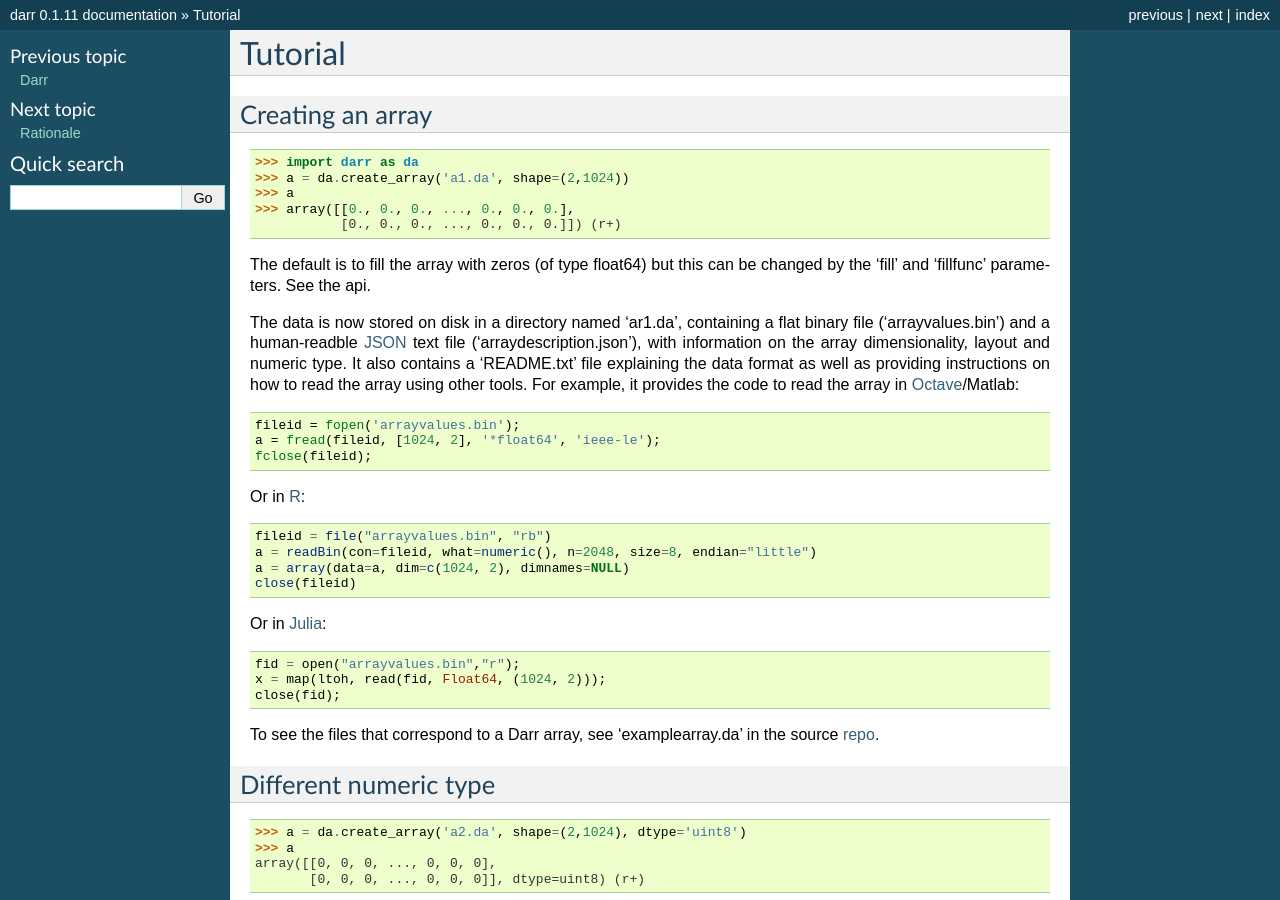
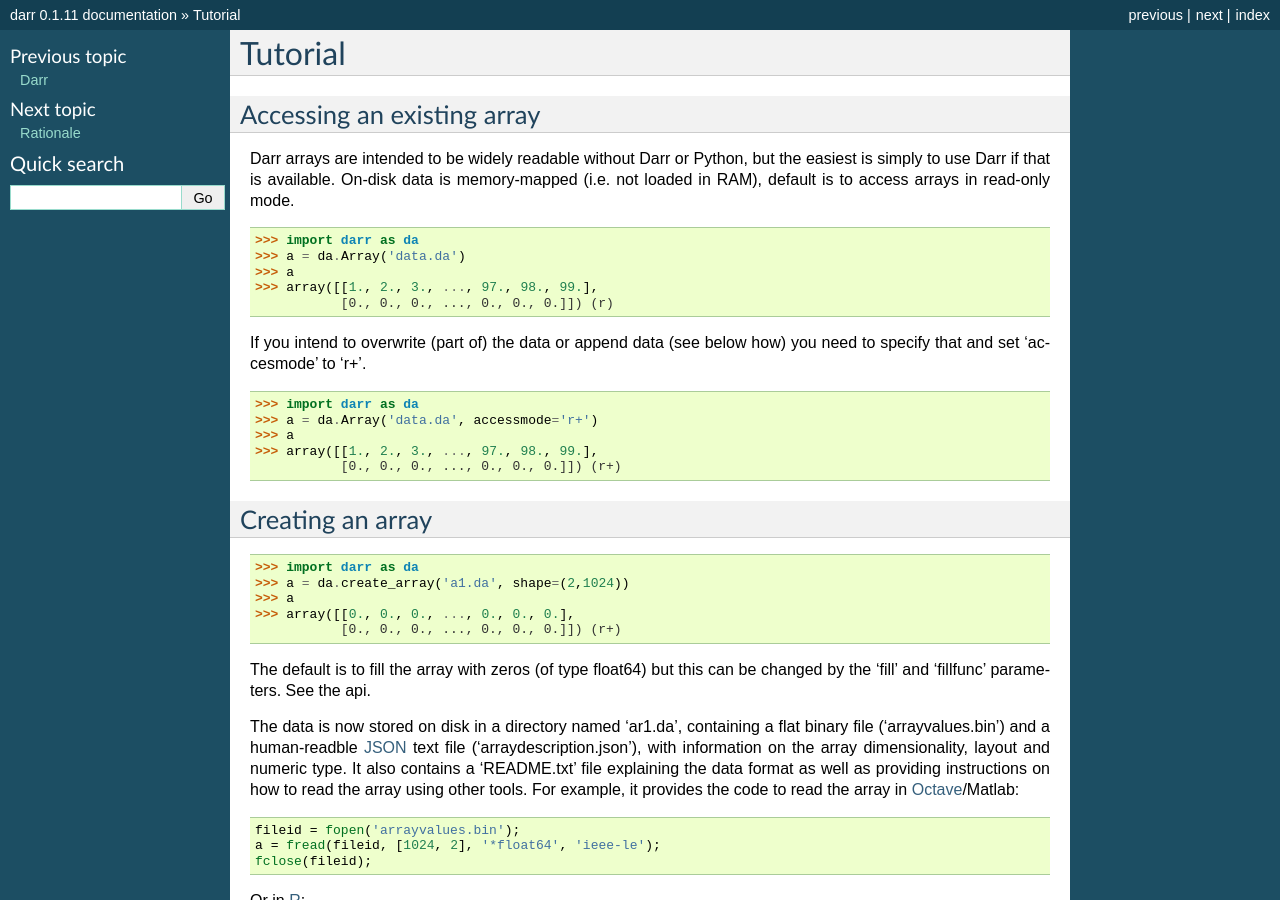
Before and after one commit to gbeckers/Darr, a Sphinx documentation site: the page built from docs/tutorial.rst, in a window 1280 px wide and 900 px high. Built offline with Sphinx 7.4.7, drawn with Linux system fonts in a browser that asks for light colours.

Commit message:
explain in tutorial how to 'open' an array

```diff
--- a/docs/tutorial.rst
+++ b/docs/tutorial.rst
@@ -1,5 +1,32 @@
 Tutorial
 ========
+
+Accessing an existing array
+---------------------------
+
+Darr arrays are intended to be widely readable without Darr or Python, but the
+easiest is simply to use Darr if that is available. On-disk data is
+memory-mapped (i.e. not loaded in RAM), default is to access arrays in
+read-only mode.
+
+.. code:: python
+
+    >>> import darr as da
+    >>> a = da.Array('data.da')
+    >>> a
+    >>> array([[1., 2., 3., ..., 97., 98., 99.],
+               [0., 0., 0., ..., 0., 0., 0.]]) (r)
+
+If you intend to overwrite (part of) the data or append data (see below how)
+you need to specify that and set 'accesmode' to 'r+'.
+
+.. code:: python
+
+    >>> import darr as da
+    >>> a = da.Array('data.da', accessmode='r+')
+    >>> a
+    >>> array([[1., 2., 3., ..., 97., 98., 99.],
+               [0., 0., 0., ..., 0., 0., 0.]]) (r+)
 
 Creating an array
 -----------------
```
